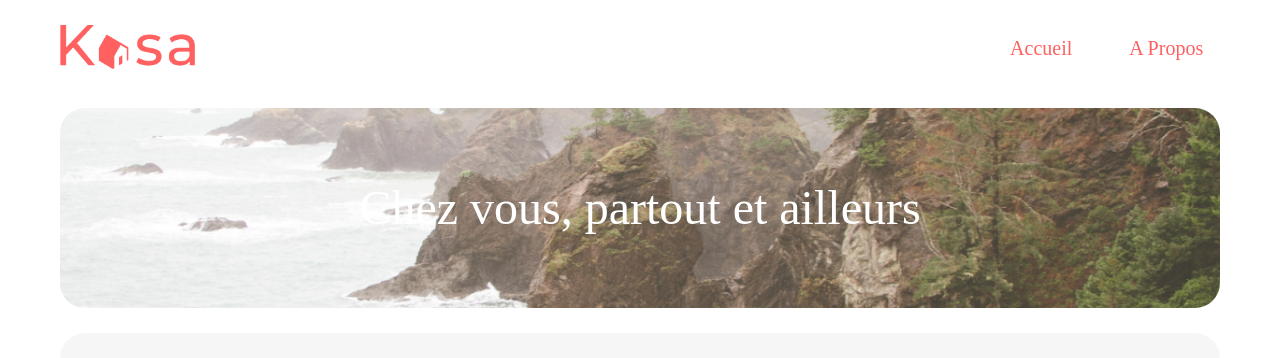
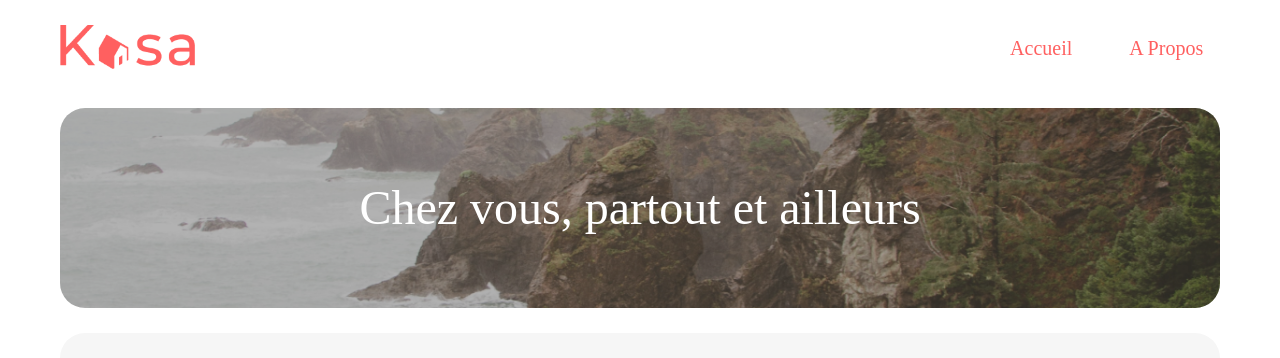
Before and after one commit to Mishou23/OpenClassroomProject8, a React (Vite) app: page / in a window 1280 px wide. Shown: the top 358 px of the page. Built offline with nearby package versions, Linux system fonts and the light colour scheme; a web font is replaced by a local one.

Commit message:
Prop hideOverlay Added to Airbnb

```diff
--- a/src/Pages/Home/index.jsx
+++ b/src/Pages/Home/index.jsx
@@ -6,7 +6,7 @@ import './index.css';
 export default function Home() {
   return (
     <>
-      <Header showHeaderText={true} showHeaderDiv={true} />
+      <Header showHeaderText={true} showHeaderDiv={true} hideOverlay={true} />
       <Cards />
       <Footer/>
     </>
--- a/src/components/About/banner.jsx
+++ b/src/components/About/banner.jsx
@@ -5,7 +5,7 @@ import Imgsrc from '../../../images/landscape.png';
 export default function Banner() {
   return (
     <div>
-      <Header imgSrc={Imgsrc} showHeaderText={false} showHeaderDiv={true} /> {/* Pass Imgsrc as a prop */}
+      <Header imgSrc={Imgsrc} showHeaderText={false} showHeaderDiv={true} hideOverlay={true} /> {/* Pass Imgsrc as a prop */}
     </div>
   );
 }
--- a/src/components/Cards/CardsDetails/CardsDetails.jsx
+++ b/src/components/Cards/CardsDetails/CardsDetails.jsx
@@ -41,7 +41,7 @@ export default function CardsDetails() {
 
   return (
     <div>
-      <Header {...headerProps} />
+      <Header {...headerProps} hideOverlay={false} />
       <div className="header">
         <div className="imageControls">
           {/* SVG icons for previous and next */}
--- a/src/components/Cards/CardsDetails/style.css
+++ b/src/components/Cards/CardsDetails/style.css
@@ -62,9 +62,7 @@ ul {
     width: 100%;
     height: 100%; /* Maintain image aspect ratio */
   }
-  .imageOverlay{
-    display: none;
-  }
+
   .imageControls{
     position: absolute;
     top: -182px;
--- a/src/components/Header/index.css
+++ b/src/components/Header/index.css
@@ -70,8 +70,8 @@ ul {
   left: 0;
   width: 100%;
   height: 100%;
-  background-color: rgba(0, 0, 0, 0.3); /* Adjust the alpha (4th value) for darkness */
-  z-index: 1; /* Ensure the overlay is on top of the image */
+  background-color: rgba(0, 0, 0, 0.3);
+  z-index: 1;
   border-radius: 25px;
 }
 .imageContainer h1{
--- a/src/components/Header/index.jsx
+++ b/src/components/Header/index.jsx
@@ -21,10 +21,10 @@ export default function Header(props) {
           </li>
         </ul>
       </div>
-     {props.showHeaderDiv &&  <div className="header">
+     {props.showHeaderDiv && <div className="header">
         <div className="imageContainer">
         {props.showHeaderText && <h1 className="header-text">Chez vous, partout et ailleurs</h1>}
-          <div className="imageOverlay"></div>
+         {props.hideOverlay && <div className="imageOverlay"></div>}
           <img src={imgSrc} alt="Image Description" className="header-img" />
         </div>
       </div>}
```
